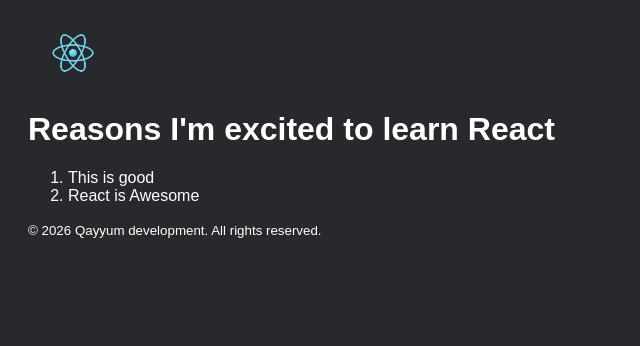
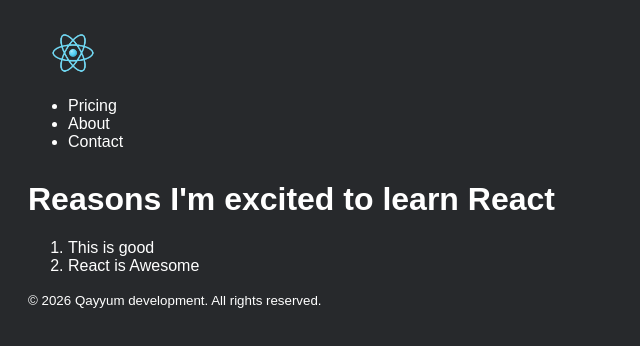
Before and after one commit to AbdurRehmanQayyum/React-Practice-Lab-, a React (Vite) app: page / in a window 1280 px wide. Shown: the top 346 px of the page, without its empty margins (0-640 px from the left). Built offline with nearby package versions, Linux system fonts and the light colour scheme.

Commit message:
NavBar Added

```diff
--- a/src/components/Header.jsx
+++ b/src/components/Header.jsx
@@ -5,6 +5,13 @@
     return (
     <header>
       <img src={logo} width="90px" alt="Logo" />
+      <nav>
+        <ul>
+          <li>Pricing</li>
+          <li>About</li>
+          <li>Contact</li>
+        </ul>
+      </nav>
     </header>
     );
 }
--- a/src/main.jsx
+++ b/src/main.jsx
@@ -104,10 +104,6 @@
 import Footer from "./components/Footer";
 const root = createRoot(document.getElementById("root"))
 
-root.render(
-  <Page />
-)
-
 
 function Page () {
   return (
@@ -118,3 +114,7 @@
     </>
   )
 }
+
+root.render(
+  <Page />
+)
```
